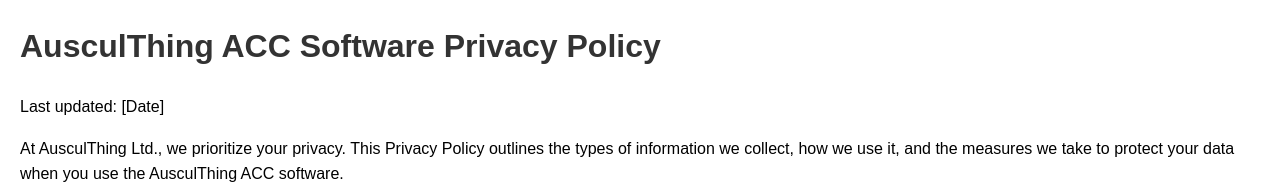
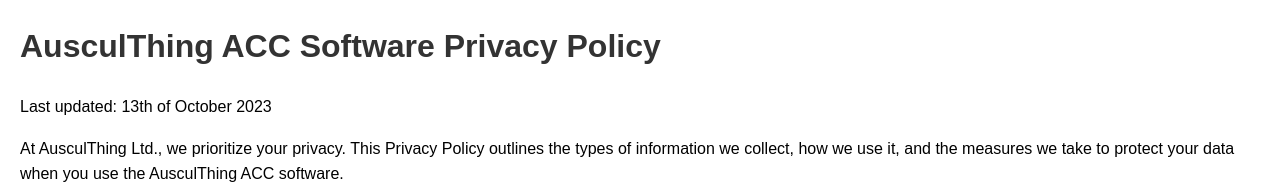
Before and after one commit to OliverThing/AusculThing-Cardio-Care-Privacy-Policy, a plain HTML site: page index.html in a window 1280 px wide. Shown: the top 184 px of the page. Drawn offline with Linux system fonts and the light colour scheme.

Commit message:
Update index.html

```diff
--- a/index.html
+++ b/index.html
@@ -22,7 +22,7 @@
 
 <h1>AusculThing ACC Software Privacy Policy</h1>
 
-<p>Last updated: [Date]</p>
+<p>Last updated: 13th of October 2023</p>
 
 <p>At AusculThing Ltd., we prioritize your privacy. This Privacy Policy outlines the types of information we collect, how we use it, and the measures we take to protect your data when you use the AusculThing ACC software.</p>
 
```
